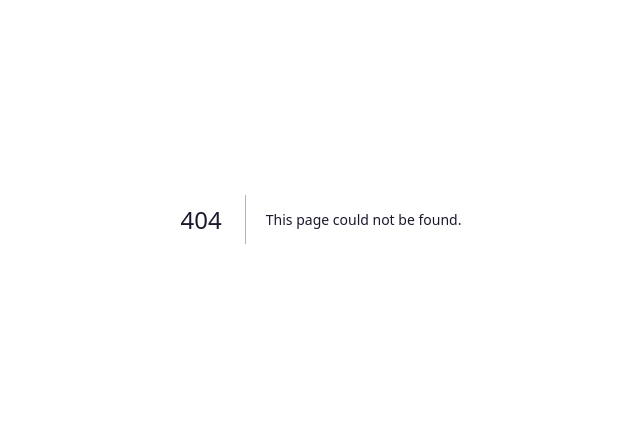
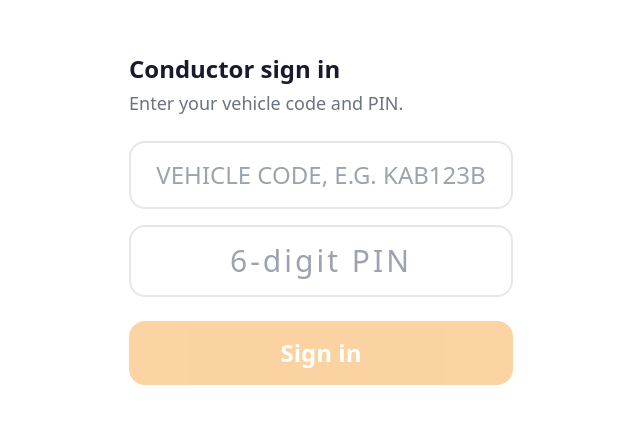
Before and after one commit to Safaripap/safaripap, a Next.js app: page /login in a window 1280 px wide. Before the commit this address had no page. Shown: the part 181-604 px from the top of the page, without its empty margins (319-959 px from the left). Built offline with nearby package versions, Linux system fonts and the light colour scheme; no server answers.

Commit message:
feat: add conductor sign-in page with vehicle code and PIN

```diff
--- /dev/null
+++ b/src/app/login/page.tsx
@@ -0,0 +1,70 @@
+'use client'
+
+import { useState } from 'react'
+import { useRouter } from 'next/navigation'
+import { supabaseBrowser } from '@/lib/supabase-browser'
+import { conductorEmail, PIN_LENGTH } from '@/lib/conductor'
+
+// Conductor sign-in: vehicle code + PIN. Accounts are created with
+// `npm run create-conductor`, there's no self sign-up.
+export default function LoginPage() {
+  const router = useRouter()
+  const [vehicleCode, setVehicleCode] = useState('')
+  const [pin, setPin] = useState('')
+  const [errorMsg, setErrorMsg] = useState<string | null>(null)
+  const [loading, setLoading] = useState(false)
+
+  async function signIn(e: React.FormEvent) {
+    e.preventDefault()
+    setLoading(true)
+    setErrorMsg(null)
+
+    const code = vehicleCode.trim().toUpperCase()
+    const { error } = await supabaseBrowser.auth.signInWithPassword({
+      email: conductorEmail(code),
+      password: pin,
+    })
+
+    if (error) {
+      setErrorMsg('Wrong vehicle code or PIN.')
+      setLoading(false)
+      return
+    }
+    router.replace(`/dashboard/${code}`)
+  }
+
+  return (
+    <main className="min-h-screen flex flex-col items-center justify-center px-6 py-10">
+      <form onSubmit={signIn} className="w-full max-w-sm">
+        <h1 className="text-2xl font-bold mb-1">Conductor sign in</h1>
+        <p className="text-lg text-gray-500 mb-6">Enter your vehicle code and PIN.</p>
+        <input
+          value={vehicleCode}
+          onChange={(e) => setVehicleCode(e.target.value)}
+          placeholder="Vehicle code, e.g. KAB123B"
+          autoCapitalize="characters"
+          autoComplete="username"
+          className="w-full text-2xl text-center uppercase border-2 border-gray-200 rounded-2xl py-4 mb-4 focus:border-brand outline-none"
+        />
+        <input
+          type="password"
+          inputMode="numeric"
+          maxLength={PIN_LENGTH}
+          value={pin}
+          onChange={(e) => setPin(e.target.value.replace(/\D/g, ''))}
+          placeholder={`${PIN_LENGTH}-digit PIN`}
+          autoComplete="current-password"
+          className="w-full text-3xl text-center tracking-widest border-2 border-gray-200 rounded-2xl py-4 mb-6 focus:border-brand outline-none"
+        />
+        {errorMsg && <p className="text-red-600 text-lg text-center mb-4">{errorMsg}</p>}
+        <button
+          type="submit"
+          disabled={!vehicleCode.trim() || pin.length !== PIN_LENGTH || loading}
+          className="w-full bg-brand text-white text-2xl font-bold rounded-2xl py-4 disabled:opacity-40"
+        >
+          {loading ? 'Signing in…' : 'Sign in'}
+        </button>
+      </form>
+    </main>
+  )
+}
```
